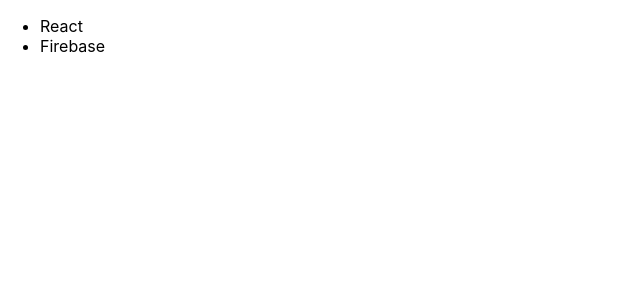
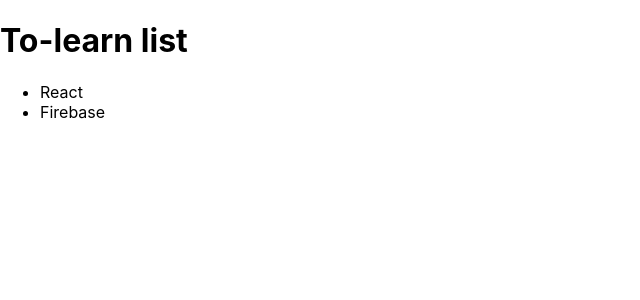
Before and after one commit to syywu/To-learn-list, a React (Create React App) app: page / in a window 1280 px wide. Shown: the top 300 px of the page, without its empty margins (0-640 px from the left). Built offline with nearby package versions, Linux system fonts and the light colour scheme.

Commit message:
h1 app.js

```diff
--- a/src/App.js
+++ b/src/App.js
@@ -8,6 +8,9 @@
 function App() {
   return (
     <div className="App">
+      <div className="component">
+        <h1>To-learn list</h1>
+      </div>
       <List>
         <Listitems text="React" />
         <Listitems text="Firebase" />
```
